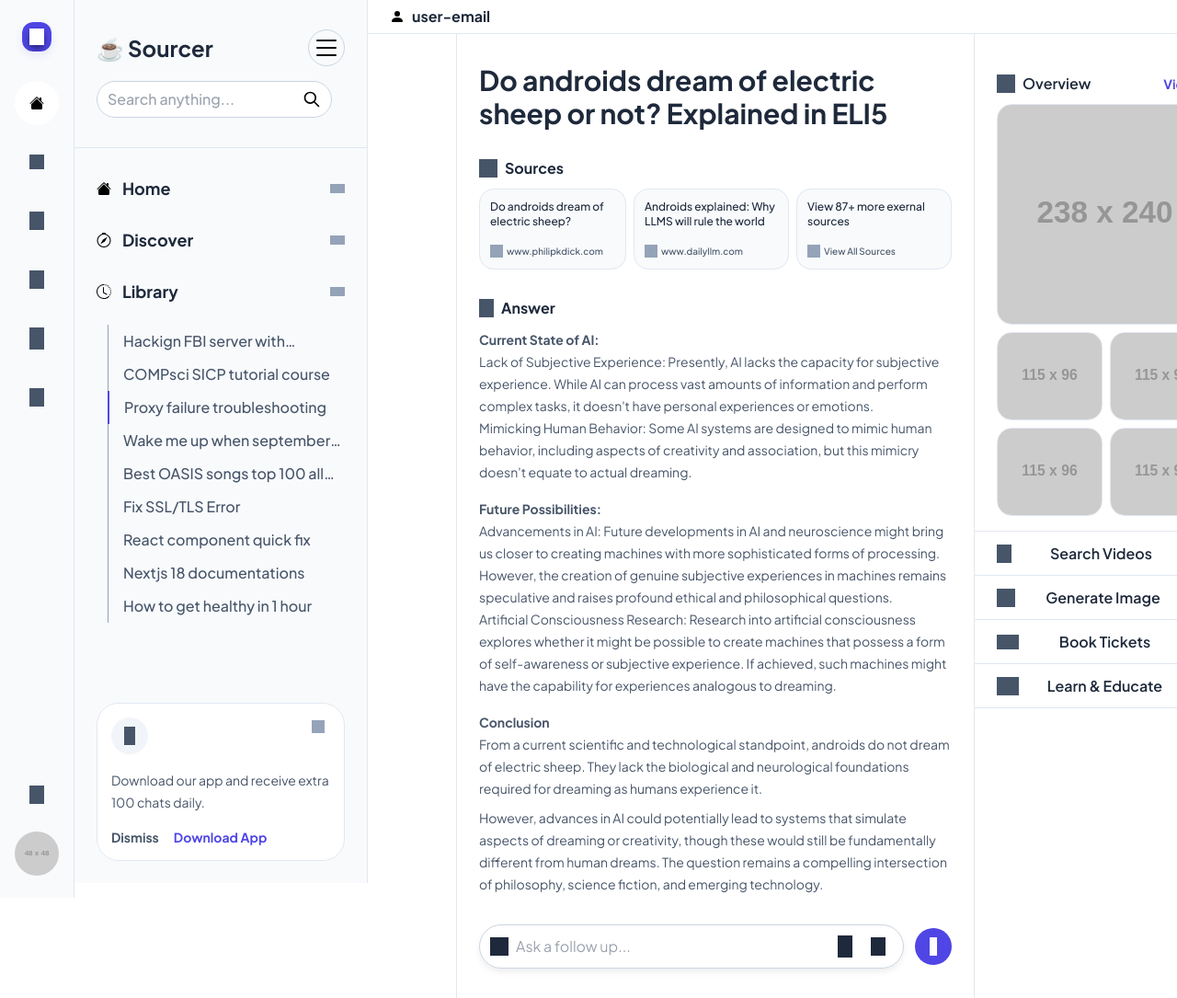
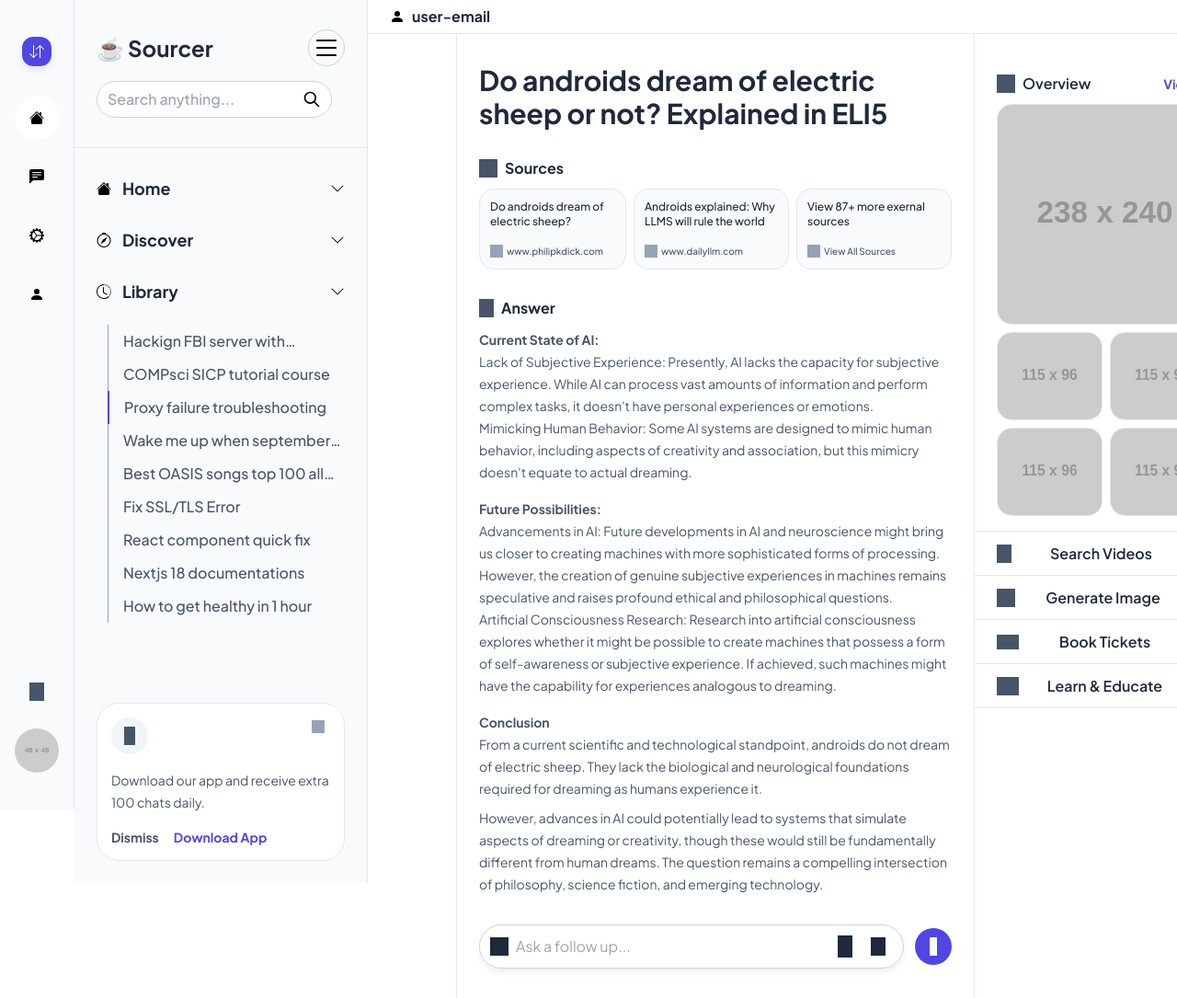
Before and after one commit to sara-stojkov/AEOU-Garaza-Frontier-Hackathon, a browser extension: page front/index.html in a window 1280 px wide. Shown: the top 1085 px of the page at 92% size. Drawn offline with nearby package versions, Linux system fonts and the light colour scheme; placeholder pictures from the web are drawn by us.

Commit message:
feat: current look of webpage

```diff
--- a/front/index.html
+++ b/front/index.html
@@ -20,11 +20,12 @@
 
 <div class="w-[1440px] h-[960px] bg-white inline-flex justify-start items-start mx-auto">
   <!-- Left Sidebar (Icon Navigation) -->
-  <aside class="px-4 py-6 bg-slate-50 border-r border-slate-200 inline-flex flex-col justify-start items-start gap-96 overflow-hidden">
+  <aside class="px-4 py-10 bg-slate-50 border-r border-slate-200 inline-flex flex-col justify-start items-start gap-96 overflow-hidden">
     <div class="flex flex-col justify-start items-center gap-8">
       <a href="/" class="size-8 relative bg-indigo-600 rounded-xl shadow-[0px_4px_8px_0px_rgba(79,70,229,0.10)] outline outline-[0.50px] outline-offset-[-0.50px] outline-white/30 inline-flex justify-center items-center gap-[5px] overflow-hidden">
-        <div class="w-3.5 h-4 bg-white shadow-[0px_4px_8px_0px_rgba(0,0,0,0.60)] outline outline-[0.25px] outline-white backdrop-blur-lg"></div>
-      </a>
+        <svg xmlns="http://www.w3.org/2000/svg" width="16" height="16" fill="white" class="bi bi-arrow-down-up" viewBox="0 0 16 16">
+  <path fill-rule="evenodd" d="M11.5 15a.5.5 0 0 0 .5-.5V2.707l3.146 3.147a.5.5 0 0 0 .708-.708l-4-4a.5.5 0 0 0-.708 0l-4 4a.5.5 0 1 0 .708.708L11 2.707V14.5a.5.5 0 0 0 .5.5m-7-14a.5.5 0 0 1 .5.5v11.793l3.146-3.147a.5.5 0 0 1 .708.708l-4 4a.5.5 0 0 1-.708 0l-4-4a.5.5 0 0 1 .708-.708L4 13.293V1.5a.5.5 0 0 1 .5-.5"/>
+</svg> </a>
       <nav class="flex flex-col justify-start items-start gap-4">
         <button aria-label="Home" class="size-12 p-4 bg-white rounded-[123px] inline-flex justify-center items-center gap-2.5 overflow-hidden hover:bg-slate-100 transition-colors">
           <svg xmlns="http://www.w3.org/2000/svg" width="16" height="16" fill="currentColor" class="bi bi-house-fill" viewBox="0 0 16 16">
@@ -33,20 +34,19 @@
       </svg>
         </button>
         <button aria-label="Messages" class="size-12 p-4 rounded-[123px] inline-flex justify-center items-center gap-2.5 overflow-hidden hover:bg-slate-100 transition-colors">
-          <div class="w-5 h-4 bg-slate-600"></div>
-        </button>
-        <button aria-label="Search" class="size-12 p-4 rounded-[123px] inline-flex justify-center items-center gap-2.5 overflow-hidden hover:bg-slate-100 transition-colors">
-          <div class="size-5 bg-slate-600"></div>
+          <svg xmlns="http://www.w3.org/2000/svg" width="16" height="16" fill="currentColor" class="bi bi-chat-left-text-fill" viewBox="0 0 16 16">
+  <path d="M0 2a2 2 0 0 1 2-2h12a2 2 0 0 1 2 2v8a2 2 0 0 1-2 2H4.414a1 1 0 0 0-.707.293L.854 15.146A.5.5 0 0 1 0 14.793zm3.5 1a.5.5 0 0 0 0 1h9a.5.5 0 0 0 0-1zm0 2.5a.5.5 0 0 0 0 1h9a.5.5 0 0 0 0-1zm0 2.5a.5.5 0 0 0 0 1h5a.5.5 0 0 0 0-1z"/>
+</svg>
         </button>
         <button aria-label="Settings" class="size-12 p-4 rounded-[123px] inline-flex justify-center items-center gap-2.5 overflow-hidden hover:bg-slate-100 transition-colors">
-          <div class="size-5 bg-slate-600"></div>
+          <svg xmlns="http://www.w3.org/2000/svg" width="16" height="16" fill="currentColor" class="bi bi-gear-wide-connected" viewBox="0 0 16 16">
+  <path d="M7.068.727c.243-.97 1.62-.97 1.864 0l.071.286a.96.96 0 0 0 1.622.434l.205-.211c.695-.719 1.888-.03 1.613.931l-.08.284a.96.96 0 0 0 1.187 1.187l.283-.081c.96-.275 1.65.918.931 1.613l-.211.205a.96.96 0 0 0 .434 1.622l.286.071c.97.243.97 1.62 0 1.864l-.286.071a.96.96 0 0 0-.434 1.622l.211.205c.719.695.03 1.888-.931 1.613l-.284-.08a.96.96 0 0 0-1.187 1.187l.081.283c.275.96-.918 1.65-1.613.931l-.205-.211a.96.96 0 0 0-1.622.434l-.071.286c-.243.97-1.62.97-1.864 0l-.071-.286a.96.96 0 0 0-1.622-.434l-.205.211c-.695.719-1.888.03-1.613-.931l.08-.284a.96.96 0 0 0-1.186-1.187l-.284.081c-.96.275-1.65-.918-.931-1.613l.211-.205a.96.96 0 0 0-.434-1.622l-.286-.071c-.97-.243-.97-1.62 0-1.864l.286-.071a.96.96 0 0 0 .434-1.622l-.211-.205c-.719-.695-.03-1.888.931-1.613l.284.08a.96.96 0 0 0 1.187-1.186l-.081-.284c-.275-.96.918-1.65 1.613-.931l.205.211a.96.96 0 0 0 1.622-.434zM12.973 8.5H8.25l-2.834 3.779A4.998 4.998 0 0 0 12.973 8.5m0-1a4.998 4.998 0 0 0-7.557-3.779l2.834 3.78zM5.048 3.967l-.087.065zm-.431.355A4.98 4.98 0 0 0 3.002 8c0 1.455.622 2.765 1.615 3.678L7.375 8zm.344 7.646.087.065z"/>
+</svg>
         </button>
-        <button aria-label="Notifications" class="size-12 p-4 rounded-[123px] inline-flex justify-center items-center gap-2.5 overflow-hidden hover:bg-slate-100 transition-colors">
-          <div class="w-4 h-6 bg-slate-600"></div>
-        </button>
-        <button aria-label="Favorites" class="size-12 p-4 rounded-[123px] inline-flex justify-center items-center gap-2.5 overflow-hidden hover:bg-slate-100 transition-colors">
-          <div class="size-5 bg-slate-600"></div>
-        </button>
+        <button aria-label="Profile" class="size-12 p-4 rounded-[123px] inline-flex justify-center items-center gap-2.5 overflow-hidden hover:bg-slate-100 transition-colors">
+<svg xmlns="http://www.w3.org/2000/svg" width="16" height="16" fill="currentColor" class="bi bi-person-fill" viewBox="0 0 16 16">
+  <path d="M3 14s-1 0-1-1 1-4 6-4 6 3 6 4-1 1-1 1zm5-6a3 3 0 1 0 0-6 3 3 0 0 0 0 6"/>
+</svg>        </button>
       </nav>
     </div>
     <div class="flex flex-col justify-start items-start gap-4">
@@ -87,7 +87,9 @@
           <path d="m8 3.293 6 6V13.5a1.5 1.5 0 0 1-1.5 1.5h-9A1.5 1.5 0 0 1 2 13.5V9.293z"/>
         </svg>
           <span class="flex-1 text-slate-800 text-lg font-bold leading-6">Home</span>
-          <div class="w-4 h-2.5 bg-slate-400"></div>
+          <svg xmlns="http://www.w3.org/2000/svg" width="16" height="16" fill="currentColor" class="bi bi-chevron-down" viewBox="0 0 16 16">
+            <path fill-rule="evenodd" d="M1.646 4.646a.5.5 0 0 1 .708 0L8 10.293l5.646-5.647a.5.5 0 0 1 .708.708l-6 6a.5.5 0 0 1-.708 0l-6-6a.5.5 0 0 1 0-.708"/>
+          </svg>
         </a>
         <a href="#discover" class="self-stretch px-6 py-4 inline-flex justify-start items-center gap-3 hover:bg-slate-100 transition-colors">
           <svg xmlns="http://www.w3.org/2000/svg" width="16" height="16" fill="currentColor" class="bi bi-compass" viewBox="0 0 16 16">
@@ -95,8 +97,9 @@
           <path d="m6.94 7.44 4.95-2.83-2.83 4.95-4.949 2.83 2.828-4.95z"/>
           </svg>
           <span class="flex-1 text-slate-800 text-lg font-bold leading-6">Discover</span>
-          <div class="w-4 h-2.5 bg-slate-400"></div>
-        </a>
+          <svg xmlns="http://www.w3.org/2000/svg" width="16" height="16" fill="currentColor" class="bi bi-chevron-down" viewBox="0 0 16 16">
+            <path fill-rule="evenodd" d="M1.646 4.646a.5.5 0 0 1 .708 0L8 10.293l5.646-5.647a.5.5 0 0 1 .708.708l-6 6a.5.5 0 0 1-.708 0l-6-6a.5.5 0 0 1 0-.708"/>
+          </svg>        </a>
         <a href="#history" class="self-stretch px-6 py-4 inline-flex justify-start items-center gap-3 hover:bg-slate-100 transition-colors">
         <svg xmlns="http://www.w3.org/2000/svg" width="16" height="16" fill="currentColor" class="bi bi-clock-history" viewBox="0 0 16 16">
           <path d="M8.515 1.019A7 7 0 0 0 8 1V0a8 8 0 0 1 .589.022zm2.004.45a7 7 0 0 0-.985-.299l.219-.976q.576.129 1.126.342zm1.37.71a7 7 0 0 0-.439-.27l.493-.87a8 8 0 0 1 .979.654l-.615.789a7 7 0 0 0-.418-.302zm1.834 1.79a7 7 0 0 0-.653-.796l.724-.69q.406.429.747.91zm.744 1.352a7 7 0 0 0-.214-.468l.893-.45a8 8 0 0 1 .45 1.088l-.95.313a7 7 0 0 0-.179-.483m.53 2.507a7 7 0 0 0-.1-1.025l.985-.17q.1.58.116 1.17zm-.131 1.538q.05-.254.081-.51l.993.123a8 8 0 0 1-.23 1.155l-.964-.267q.069-.247.12-.501m-.952 2.379q.276-.436.486-.908l.914.405q-.24.54-.555 1.038zm-.964 1.205q.183-.183.35-.378l.758.653a8 8 0 0 1-.401.432z"/>
@@ -104,8 +107,9 @@
           <path d="M7.5 3a.5.5 0 0 1 .5.5v5.21l3.248 1.856a.5.5 0 0 1-.496.868l-3.5-2A.5.5 0 0 1 7 9V3.5a.5.5 0 0 1 .5-.5"/>
         </svg>
         <span class="flex-1 text-slate-800 text-lg font-bold leading-6">Library</span>
-          <div class="w-4 h-2.5 bg-slate-400"></div>
-        </a>
+        <svg xmlns="http://www.w3.org/2000/svg" width="16" height="16" fill="currentColor" class="bi bi-chevron-down" viewBox="0 0 16 16">
+            <path fill-rule="evenodd" d="M1.646 4.646a.5.5 0 0 1 .708 0L8 10.293l5.646-5.647a.5.5 0 0 1 .708.708l-6 6a.5.5 0 0 1-.708 0l-6-6a.5.5 0 0 1 0-.708"/>
+          </svg>        </a>
         <ul class="self-stretch pl-9 pr-6 py-2 flex flex-col justify-start items-start">
           <li class="self-stretch pl-4 py-2 border-l border-slate-400">
             <a href="#chat1" class="text-slate-600 text-base font-medium leading-5 line-clamp-1 hover:text-slate-800">Hackign FBI server with raspberry pie</a>
```
